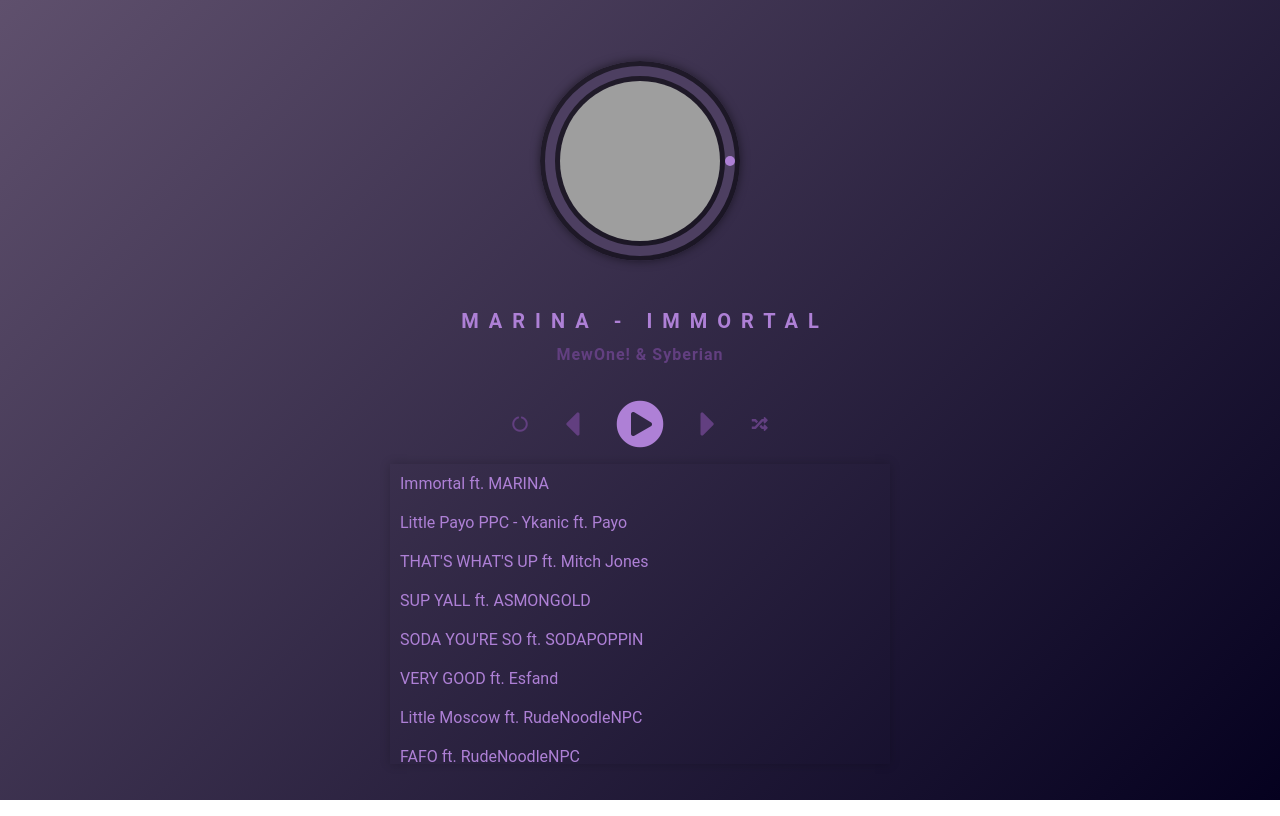
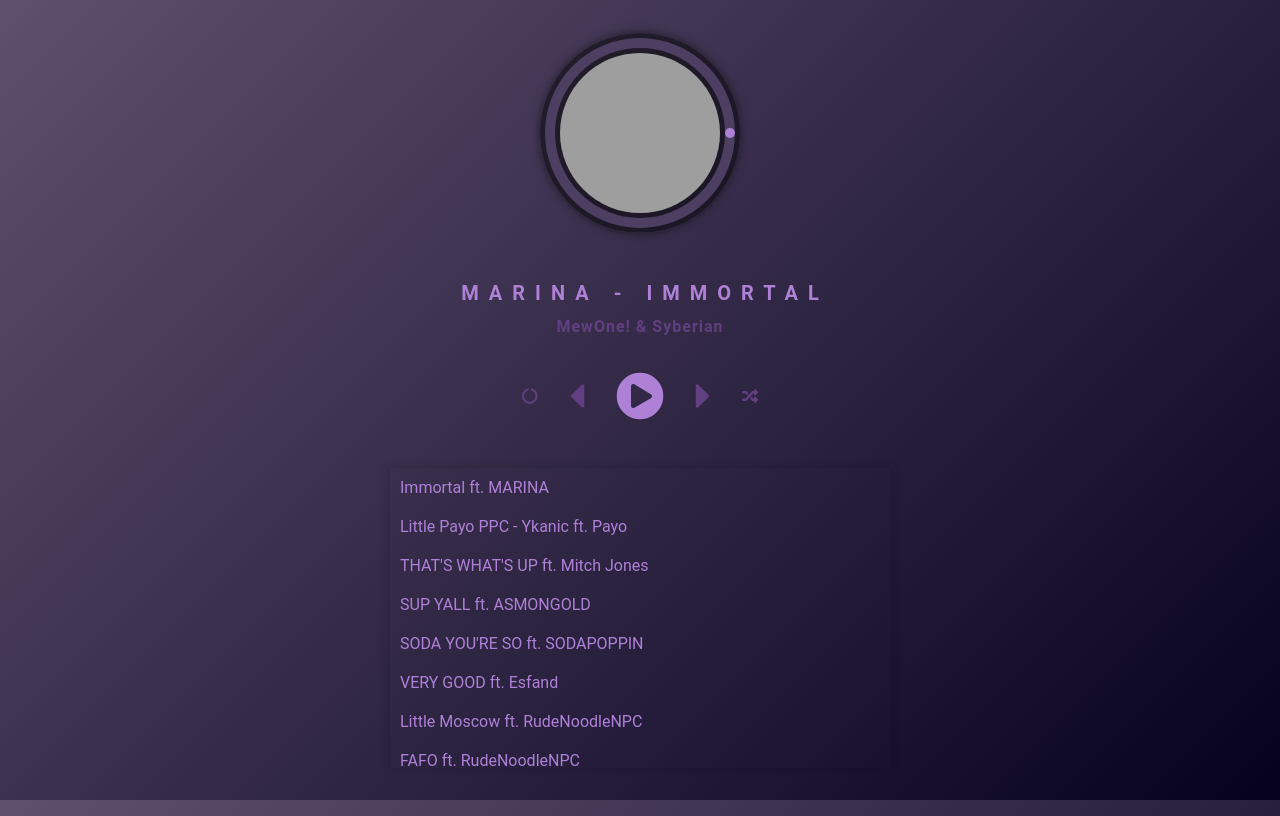
Before and after one commit to Isidorsson/lexicon-tasks, a React (Vite) app in the folder lexicon-task-react-music-player/: page / in a window 1280 px wide. Built offline with nearby package versions, Linux system fonts and the light colour scheme; grey boxes are pictures that could not be loaded.

Commit message:
Update margin in SongList.css

```diff
--- a/lexicon-task-react-music-player/src/components/SongList.css
+++ b/lexicon-task-react-music-player/src/components/SongList.css
@@ -7,6 +7,7 @@
   width: 100%;
   margin-top: 1rem;
   /* background-color: red; */
+  margin: 3rem auto;
 }
 .song-list {
   /* opacity: 0; */
```
